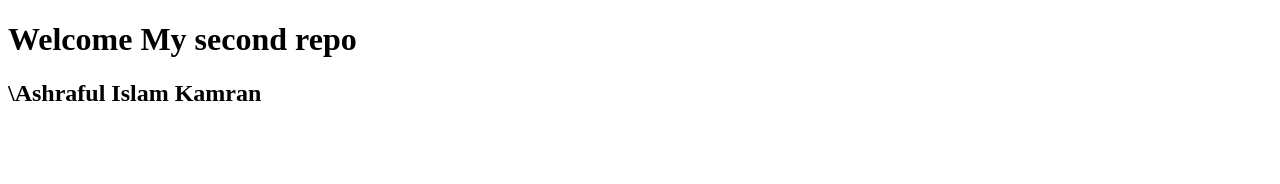
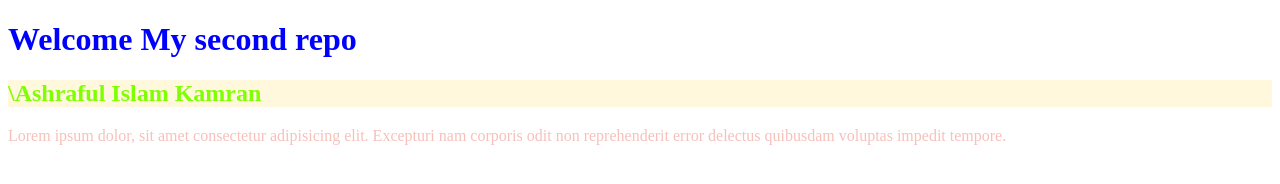
Before and after one commit to ashraful99-98/My-second-repo, a plain HTML site: page index.html in a window 1280 px wide. Drawn offline with Linux system fonts and the light colour scheme.

Commit message:
style added

```diff
--- a/index.html
+++ b/index.html
@@ -4,10 +4,12 @@
     <meta charset="UTF-8">
     <meta http-equiv="X-UA-Compatible" content="IE=edge">
     <meta name="viewport" content="width=device-width, initial-scale=1.0">
+    <link rel="stylesheet" href="style.css">
     <title>mY SECOND repo</title>
 </head>
 <body>
     <h1>Welcome My second repo</h1>
     <h2>\Ashraful Islam Kamran</h2>
+    <p>Lorem ipsum dolor, sit amet consectetur adipisicing elit. Excepturi nam corporis odit non reprehenderit error delectus quibusdam voluptas impedit tempore.</p>
 </body>
 </html>
```
